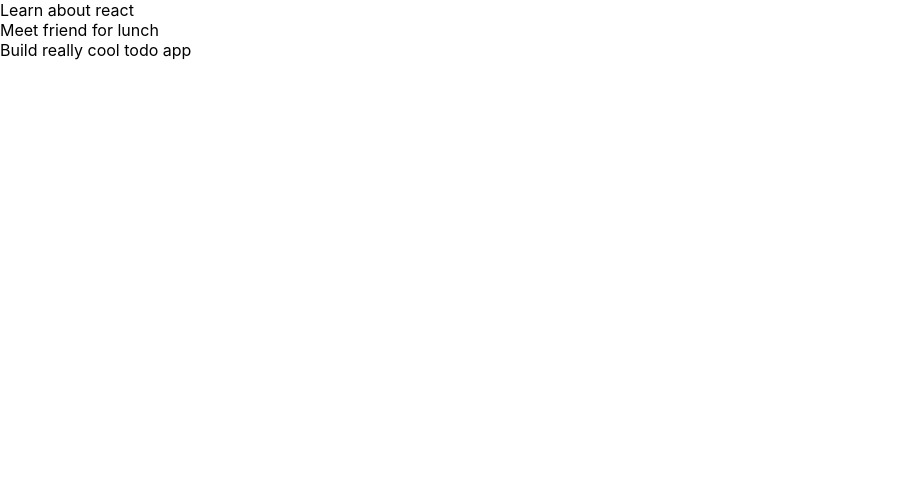
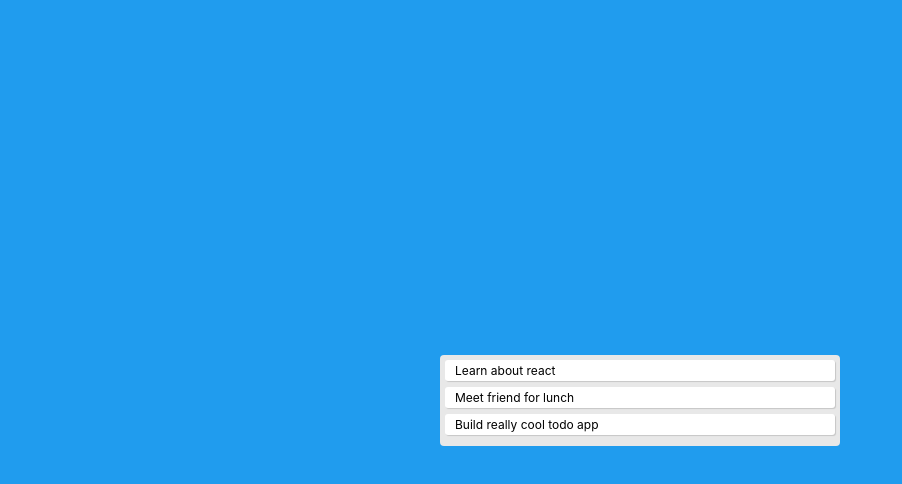
Before and after one commit to oleoot/To-do-list-react-hooks, a React (Create React App) app: page / in a window 1280 px wide. Shown: the top 484 px of the page, without its empty margins (0-902 px from the left). Built offline with nearby package versions, Linux system fonts and the light colour scheme.

Commit message:
added some css

```diff
--- a/src/App.css
+++ b/src/App.css
@@ -1,38 +1,33 @@
-.App {
-  text-align: center;
+*{
+margin: 0;
+padding: 0;
+box-sizing: border-box;
+}
+.app {
+  background: #209cee;
+  padding: 30px;
+  height: 100vh;
+  display: flex;
+  justify-content: center;
+  align-items: center;
 }
 
-.App-logo {
-  height: 40vmin;
-  pointer-events: none;
+.todo-list {
+  background: #e8e8e8;
+  border-radius: 4px;
+  padding: 5px;
+  max-width: 400px;
+  width: 100%;
 }
 
-@media (prefers-reduced-motion: no-preference) {
-  .App-logo {
-    animation: App-logo-spin infinite 20s linear;
-  }
+.todo {
+  background: #fff;
+  box-shadow: 1px 1px 1px rgba(0, 0, 0, 0.15);
+  padding: 3px 10px;
+  font-size: 12px;
+  margin-bottom: 6px;
+  border-radius: 3px;
+  display: flex;
+  align-items: center;
+  justify-content: space-between;
 }
-
-.App-header {
-  background-color: #282c34;
-  min-height: 100vh;
-  display: flex;
-  flex-direction: column;
-  align-items: center;
-  justify-content: center;
-  font-size: calc(10px + 2vmin);
-  color: white;
-}
-
-.App-link {
-  color: #61dafb;
-}
-
-@keyframes App-logo-spin {
-  from {
-    transform: rotate(0deg);
-  }
-  to {
-    transform: rotate(360deg);
-  }
-}
```
